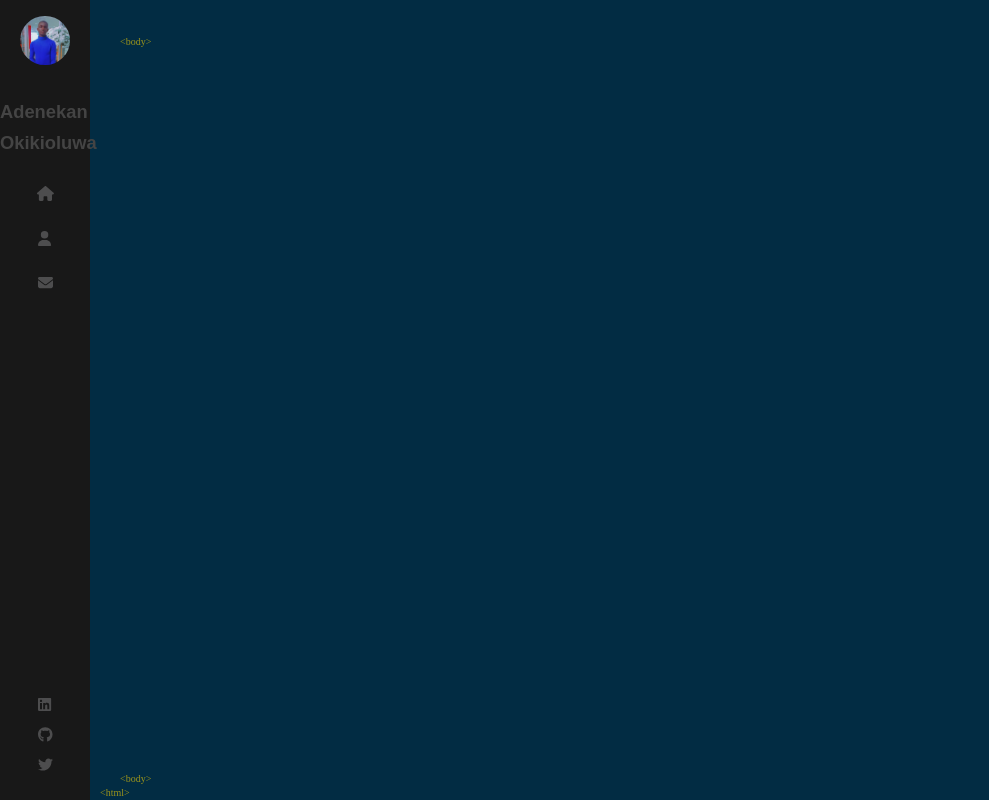
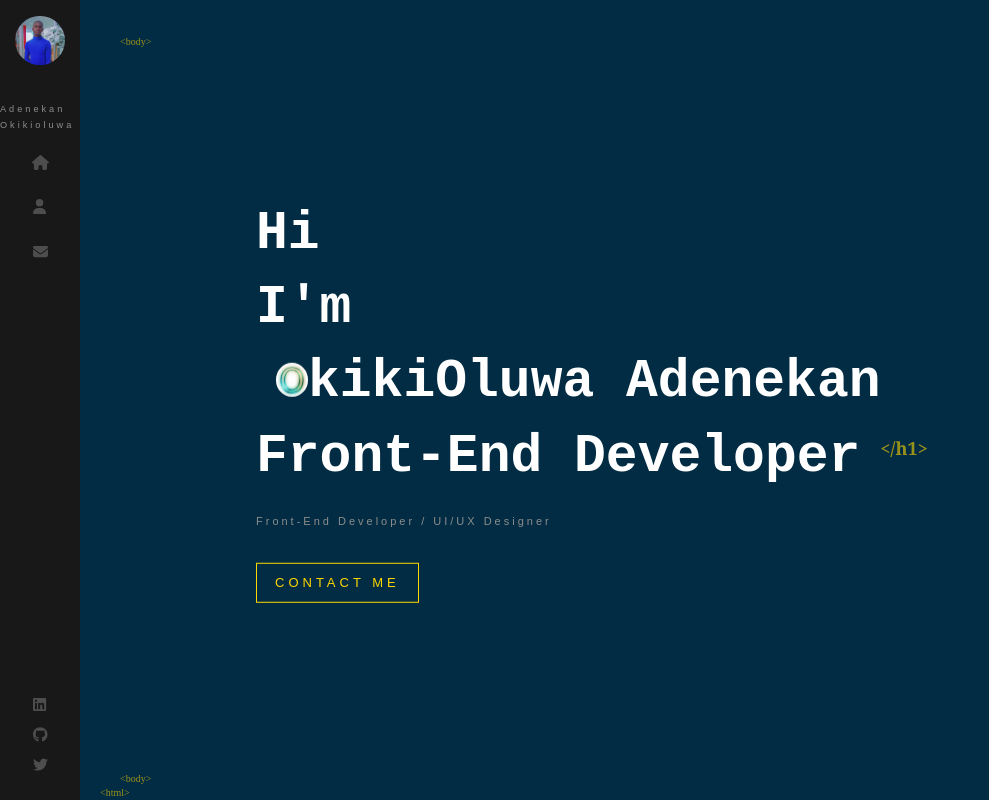
Before and after one commit to OA2302/My-react-Portfolio, a React (Create React App) app: page / in a window 1280 px wide. Shown: the whole page, without its empty margins (0-989 px from the left). Built offline with nearby package versions, Linux system fonts and the light colour scheme.

Commit message:
first commit

```diff
--- a/src/App.js
+++ b/src/App.js
@@ -8,8 +8,9 @@ function App() {
   return (
     <>
     <Routes>
-      <Route path='/' element={ <Layout />} />
-      <Route path='/' element={  <Home  />}/>
+      <Route path='/' element={ <Layout />} >
+      <Route index element={ < Home  />} />
+      </Route>
     </Routes>
     </>
   );
--- a/src/components/Home/Home.scss
+++ b/src/components/Home/Home.scss
@@ -3,7 +3,7 @@
     .text-zone {
         position: absolute;
         top: 50%;
-        left: 10%;
+        left: 20%;
         transform: translateY(-50%);
     }
 
@@ -38,7 +38,42 @@
         img {
             width: 32px;
             border-radius: 50%;
+            margin-left: 20px;
+            opacity: 0;
+            height: auto;
+            animation: rotateIn 1s linear both;
+            animation-delay: 1.4s;
         }
     }
 
 }
+
+h2 {
+    color: #8d8d8d;
+    font-size: 11px;
+    font-weight: 400;
+    margin-top: 20px;
+    font-family: sans-serif;
+    letter-spacing: 3px;
+    animation: faedIn 1s 1.8s backwards ;
+}
+
+.flat-bottom {
+    color: #ffd700;
+    font-size: 13px;
+    font-weight: 400;
+    font-family: sans-serif;
+    letter-spacing: 4px;
+    text-decoration: none;
+    padding: 10px 18px;
+    border: 1px solid #ffd700;
+    margin-top: 25px;
+    float: left;
+    animation: fadeIn 1s 1.8s backwards;
+    white-space: nowrap;
+    &:hover {
+        background: #ffd700;
+        color: #333;
+        transition: 1.5s;
+    }
+}
--- a/src/components/Home/Index.js
+++ b/src/components/Home/Index.js
@@ -7,16 +7,16 @@ const Home = () => {
   return (
     <div className="conatainer home-page">
         <div className="text-zone">
-            <h1>Hi <br/> I'm
-            <img src={Logo} alt='developer'/>
-           kikiOluwa Adenekan
+            <h1>Hi <br/> I'm <br/>
+            <img src={Logo} alt='developer'/>kikiOluwa Adenekan
             <br/>
             Front-End Developer
             </h1>
             <h2>Front-End Developer / UI/UX Designer  </h2>
-                <Link>CONTACT ME</Link>
+                <Link className='flat-bottom'>CONTACT ME</Link>
         </div>
     </div>
+
   )
 }
 
--- a/src/components/sidebar/Index.js
+++ b/src/components/sidebar/Index.js
@@ -11,7 +11,7 @@ const Sidebar = () => (
         <Link className='logo' to='/'>
             <img src={me} alt='logo' />
         </Link>
-        <h1><small>Adenekan Okikioluwa</small></h1>
+        <h2><small>Adenekan Okikioluwa</small></h2>
         <nav>
 
        <div className='ul'>
--- a/src/components/sidebar/Index.scss
+++ b/src/components/sidebar/Index.scss
@@ -1,6 +1,6 @@
 .nav-bar {
     background: #181818;
-    width: 90px;
+    width: 80px;
     height: 100%;
     position: absolute;
     top: 0;
```
